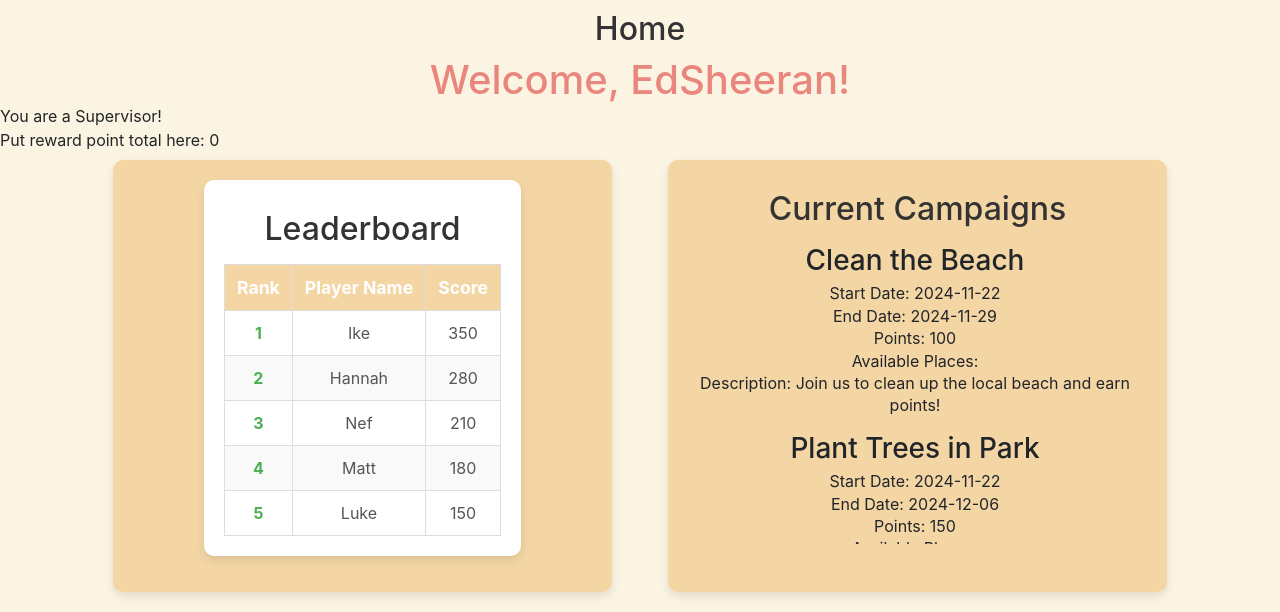
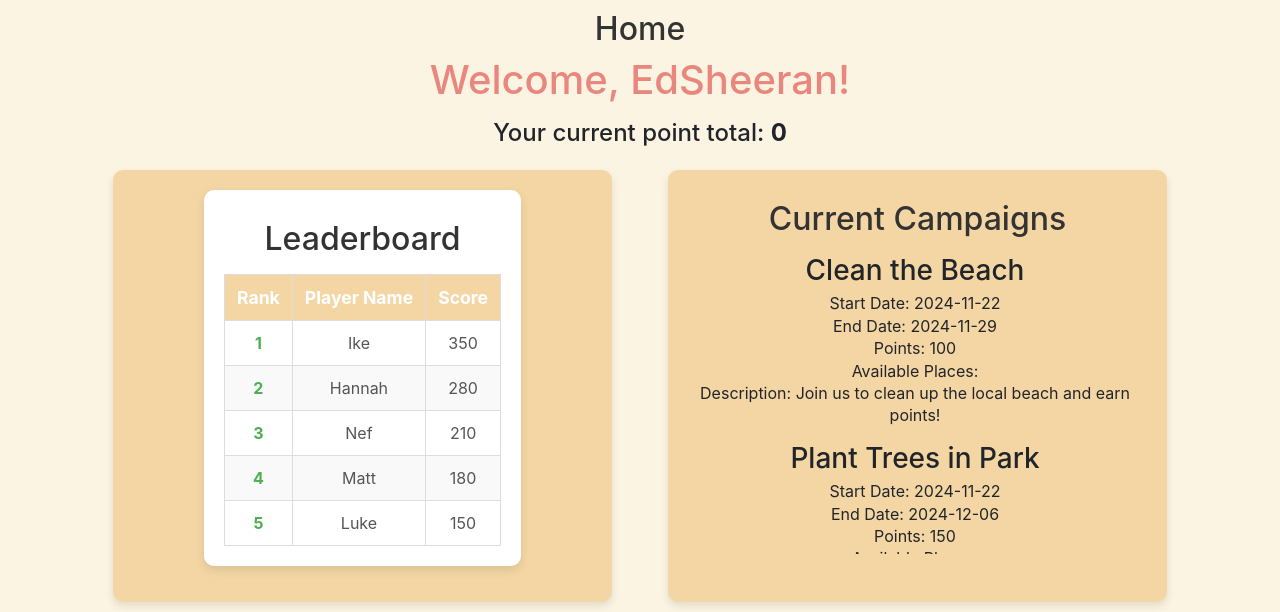
Before and after one commit to CSCI3356-Fall2024/Ed-Sheeran---The-A-Team, a Django app: page / in a window 1280 px wide. Shown: the part 110-722 px from the top of the page. Run offline with Django 5.2, Linux system fonts and the light colour scheme; a user stored in the database is signed in; data comes from the database, SQL or seed files in the repository.

Commit message:
small home page modification for points display

```diff
--- a/GreenWave/templates/home.html
+++ b/GreenWave/templates/home.html
@@ -36,6 +36,15 @@
     .campaign-slider li br {
         margin: 0;
 }
+
+    .points {
+        padding-top: 15px;
+        padding-bottom: 15px;
+        font-weight: 500;
+        margin: 0 auto;
+        text-align: center;
+        font-size: 1.5em;
+    }
     </style>
 
 </head>
@@ -54,10 +63,11 @@
         {% include 'navbar.html' %}
         <h2 style="text-align: center;">Home</h2>
         <h1 style="text-transform:capitalize;" >Welcome, {{ user.username }}!</h1>
-        <p style="line-height: 0.5;">You are a {{ group_name }}!</p>
+        <!--<p style="line-height: 0.5;">You are a {{ group_name }}!</p>-->
 
-
-        <p style="line-height: 0.5;">Put reward point total here: {{ points }}</p>
+        <div class="points">
+            <p style="line-height: 0.5;">Your current point total: <b>{{ points }}</b></p>
+        </div>
 
 
         <div class="container"> <!--Big box around both-->
```
Also changed, not shown: GreenWave/media/profile_images/002_Ten_9cpQcGu.jpg (added), GreenWave/media/profile_images/002_Ten_A8Fz2Dh.jpg (added), 2 other files.
